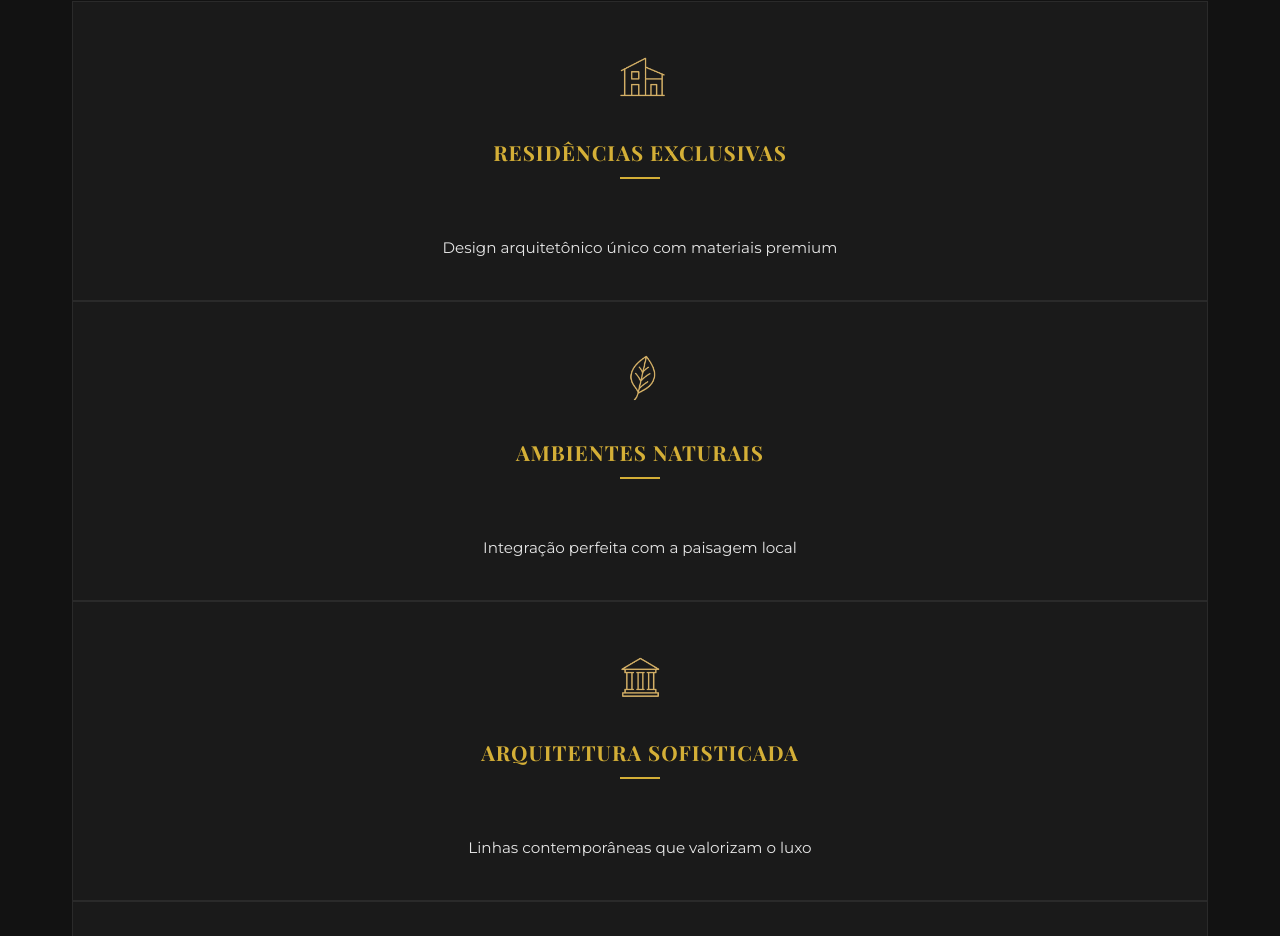
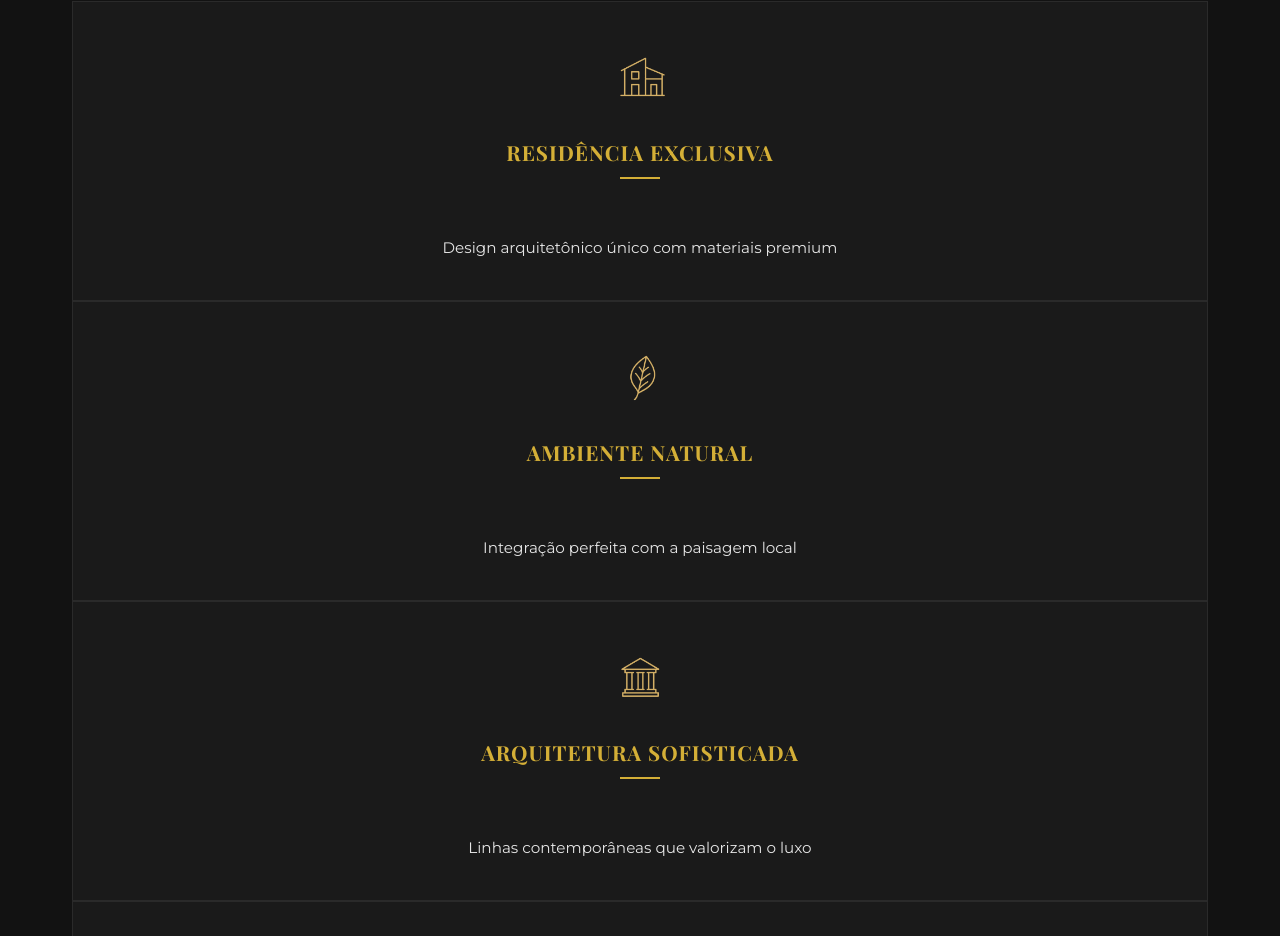
Before and after one commit to RenanGomes01/Vista-chapada, a plain HTML site: page index.html in a window 1280 px wide. Shown: the part 991-1927 px from the top of the page. Drawn offline with nearby package versions, Linux system fonts and the light colour scheme.

Commit message:
Update index.html

```diff
--- a/index.html
+++ b/index.html
@@ -56,12 +56,12 @@
             <div class="features-grid">
                 <div class="feature">
                     <img src="./img/residencia-removebg-preview.png" alt="Residências Exclusivas">
-                    <h3>RESIDÊNCIAS EXCLUSIVAS</h3>
+                    <h3>RESIDÊNCIA EXCLUSIVA</h3>
                     <p>Design arquitetônico único com materiais premium</p>
                 </div>
                 <div class="feature">
                     <img src="./img/ambiente_natural-removebg-preview.png" alt="Ambiente Naturais">
-                    <h3>AMBIENTES NATURAIS</h3>
+                    <h3>AMBIENTE NATURAL</h3>
                     <p>Integração perfeita com a paisagem local</p>
                 </div>
                 <div class="feature">
```
